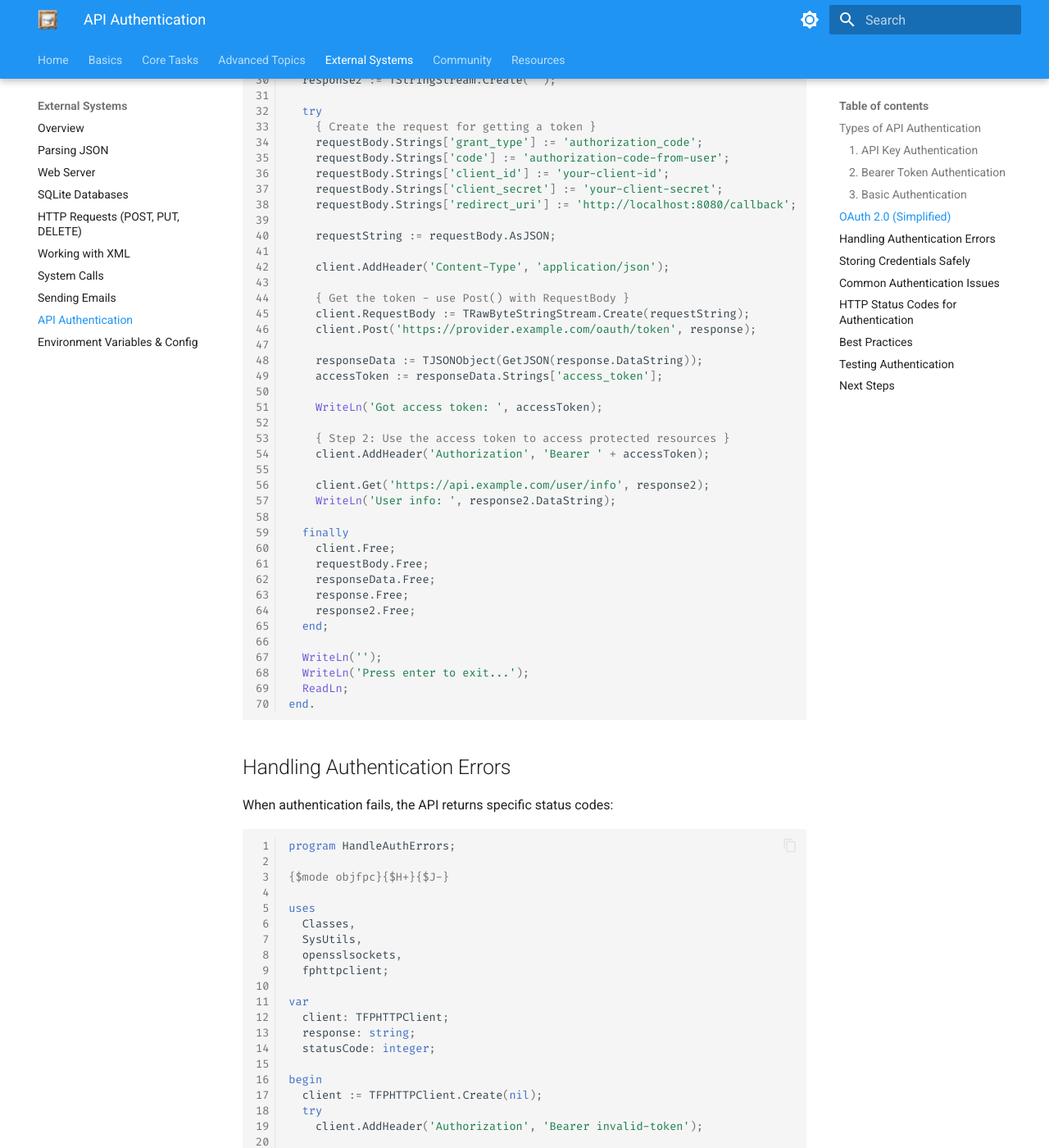
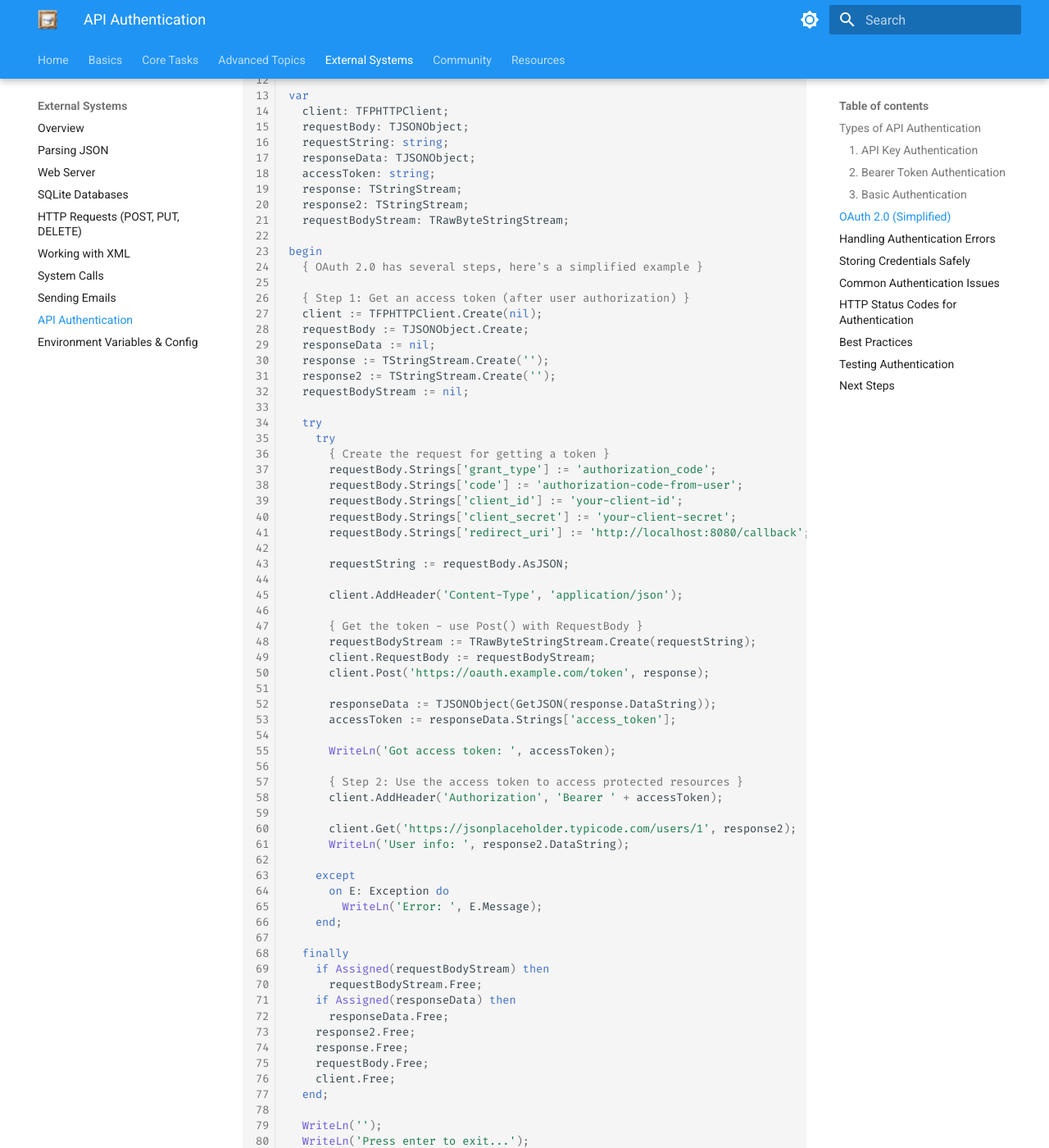
Before and after one commit to ikelaiah/free-pascal-cookbook, an MkDocs documentation site: the page built from docs/docs/external-systems/api-authentication.md, in a window 1280 px wide and 1400 px high, scrolled down 3841 px. Shown: the whole window at 82% size. Built offline with MkDocs 1.6.1 and Material for MkDocs 9.7.7, drawn with Linux system fonts in a browser that asks for light colours; some of the changed text lies outside the part shown.

Commit message:
fix(api-authentication): update examples to use a real free API and add error handling

```diff
--- a/docs/docs/external-systems/api-authentication.md
+++ b/docs/docs/external-systems/api-authentication.md
@@ -36,11 +36,17 @@ begin
     { Add the API key as a header }
     client.AddHeader('X-API-Key', apiKey);
 
-    { Make the request }
-    url := 'https://api.example.com/data';
-    response := client.SimpleGet(url);
+    try
+      { Make the request - using a real free API for testing }
+      url := 'https://jsonplaceholder.typicode.com/posts/1';
+      response := client.SimpleGet(url);
 
-    WriteLn('Response: ', response);
+      WriteLn('Response: ', response);
+
+    except
+      on E: Exception do
+        WriteLn('Error: ', E.Message);
+    end;
 
   finally
     client.Free;
@@ -85,11 +91,17 @@ begin
     client.AddHeader('Authorization', 'Bearer ' + token);
     client.AddHeader('Content-Type', 'application/json');
 
-    { Make the request }
-    url := 'https://api.example.com/user/profile';
-    response := client.SimpleGet(url);
+    try
+      { Make the request - using a real free API for testing }
+      url := 'https://jsonplaceholder.typicode.com/users/1';
+      response := client.SimpleGet(url);
 
-    WriteLn('Response: ', response);
+      WriteLn('Response: ', response);
+
+    except
+      on E: Exception do
+        WriteLn('Error: ', E.Message);
+    end;
 
   finally
     client.Free;
@@ -139,11 +151,17 @@ begin
     { Add authorization header }
     client.AddHeader('Authorization', 'Basic ' + credentials);
 
-    { Make the request }
-    url := 'https://api.example.com/data';
-    response := client.SimpleGet(url);
+    try
+      { Make the request - using a real free API for testing }
+      url := 'https://jsonplaceholder.typicode.com/posts/1';
+      response := client.SimpleGet(url);
 
-    WriteLn('Response: ', response);
+      WriteLn('Response: ', response);
+
+    except
+      on E: Exception do
+        WriteLn('Error: ', E.Message);
+    end;
 
   finally
     client.Free;
@@ -180,6 +198,7 @@ var
   accessToken: string;
   response: TStringStream;
   response2: TStringStream;
+  requestBodyStream: TRawByteStringStream;
 
 begin
   { OAuth 2.0 has several steps, here's a simplified example }
@@ -187,43 +206,54 @@ begin
   { Step 1: Get an access token (after user authorization) }
   client := TFPHTTPClient.Create(nil);
   requestBody := TJSONObject.Create;
-  responseData := TJSONObject.Create;
+  responseData := nil;
   response := TStringStream.Create('');
   response2 := TStringStream.Create('');
+  requestBodyStream := nil;
 
   try
-    { Create the request for getting a token }
-    requestBody.Strings['grant_type'] := 'authorization_code';
-    requestBody.Strings['code'] := 'authorization-code-from-user';
-    requestBody.Strings['client_id'] := 'your-client-id';
-    requestBody.Strings['client_secret'] := 'your-client-secret';
-    requestBody.Strings['redirect_uri'] := 'http://localhost:8080/callback';
+    try
+      { Create the request for getting a token }
+      requestBody.Strings['grant_type'] := 'authorization_code';
+      requestBody.Strings['code'] := 'authorization-code-from-user';
+      requestBody.Strings['client_id'] := 'your-client-id';
+      requestBody.Strings['client_secret'] := 'your-client-secret';
+      requestBody.Strings['redirect_uri'] := 'http://localhost:8080/callback';
 
-    requestString := requestBody.AsJSON;
+      requestString := requestBody.AsJSON;
 
-    client.AddHeader('Content-Type', 'application/json');
+      client.AddHeader('Content-Type', 'application/json');
 
-    { Get the token - use Post() with RequestBody }
-    client.RequestBody := TRawByteStringStream.Create(requestString);
-    client.Post('https://provider.example.com/oauth/token', response);
+      { Get the token - use Post() with RequestBody }
+      requestBodyStream := TRawByteStringStream.Create(requestString);
+      client.RequestBody := requestBodyStream;
+      client.Post('https://oauth.example.com/token', response);
 
-    responseData := TJSONObject(GetJSON(response.DataString));
-    accessToken := responseData.Strings['access_token'];
+      responseData := TJSONObject(GetJSON(response.DataString));
+      accessToken := responseData.Strings['access_token'];
 
-    WriteLn('Got access token: ', accessToken);
+      WriteLn('Got access token: ', accessToken);
 
-    { Step 2: Use the access token to access protected resources }
-    client.AddHeader('Authorization', 'Bearer ' + accessToken);
+      { Step 2: Use the access token to access protected resources }
+      client.AddHeader('Authorization', 'Bearer ' + accessToken);
 
-    client.Get('https://api.example.com/user/info', response2);
-    WriteLn('User info: ', response2.DataString);
+      client.Get('https://jsonplaceholder.typicode.com/users/1', response2);
+      WriteLn('User info: ', response2.DataString);
+
+    except
+      on E: Exception do
+        WriteLn('Error: ', E.Message);
+    end;
 
   finally
+    if Assigned(requestBodyStream) then
+      requestBodyStream.Free;
+    if Assigned(responseData) then
+      responseData.Free;
+    response2.Free;
+    response.Free;
+    requestBody.Free;
     client.Free;
-    requestBody.Free;
-    responseData.Free;
-    response.Free;
-    response2.Free;
   end;
 
   WriteLn('');
@@ -258,7 +288,8 @@ begin
     client.AddHeader('Authorization', 'Bearer invalid-token');
 
     try
-      response := client.SimpleGet('https://api.example.com/data');
+      { Using a real free API for testing }
+      response := client.SimpleGet('https://jsonplaceholder.typicode.com/posts/1');
       statusCode := client.ResponseStatusCode;
 
       if statusCode = 200 then
```
